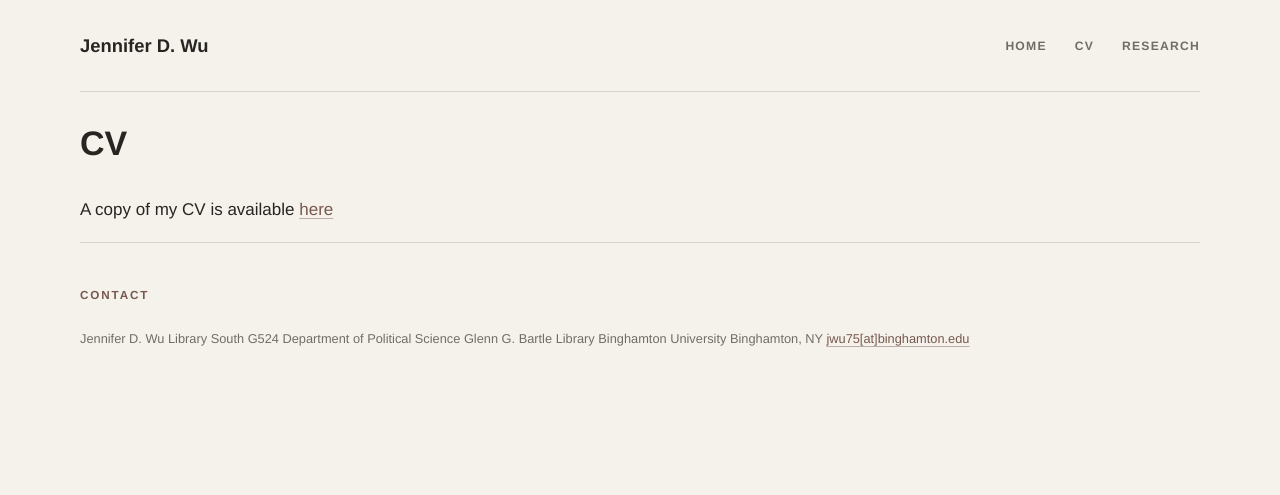
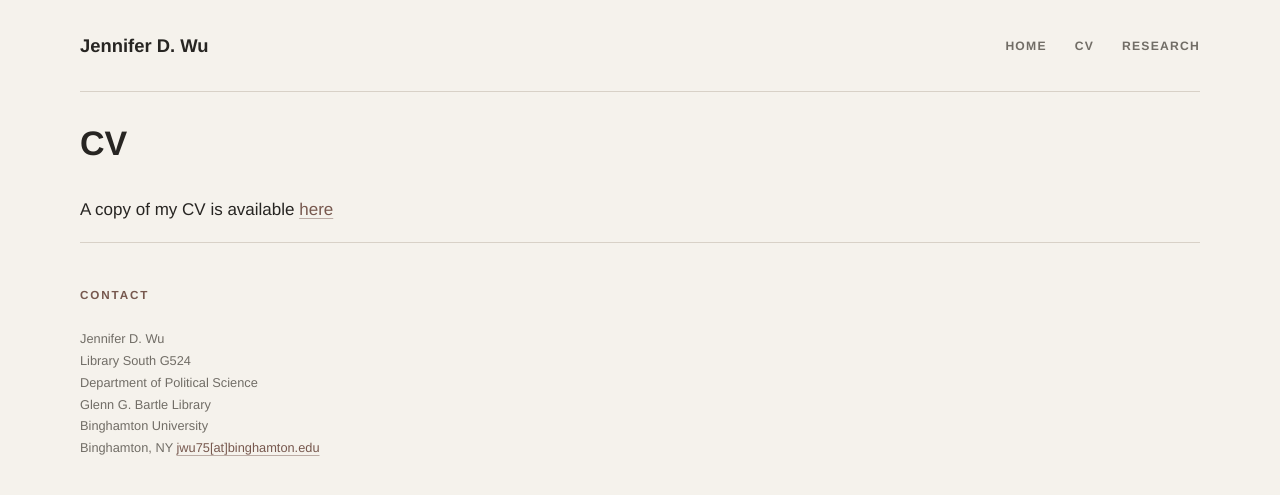
Before and after one commit to wujend/wujend.github.io, a Jekyll site: the page built from cv/index.html, in a window 1280 px wide. Shown: the top 495 px of the page. Built offline with Jekyll 4.4.1, drawn with Linux system fonts in a browser that asks for light colours.

Commit message:
Update main.css

```diff
--- a/css/main.css
+++ b/css/main.css
@@ -123,13 +123,13 @@
   grid-template-columns: minmax(220px, 0.72fr) minmax(0, 1.55fr);
   gap: clamp(50px, 8vw, 110px);
   align-items: start;
-  padding: 95px 0 110px;
+  padding: 60px 0 90px;
 }
 
 .profile {
   position: sticky;
-  top: 36px;
-  padding-top: 52px;
+  top: 0px;
+  align-self: start;
 }
 
 .profile-image {
@@ -296,7 +296,7 @@
 }
 
 footer br {
-  display: none;
+  display: initial;
 }
 
 footer p {
```
